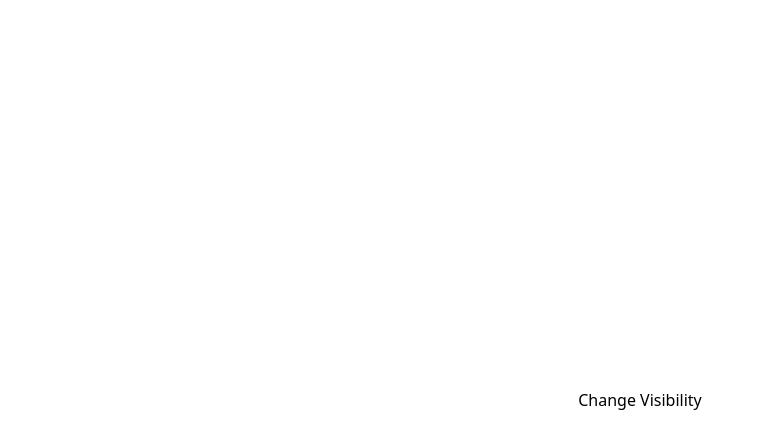
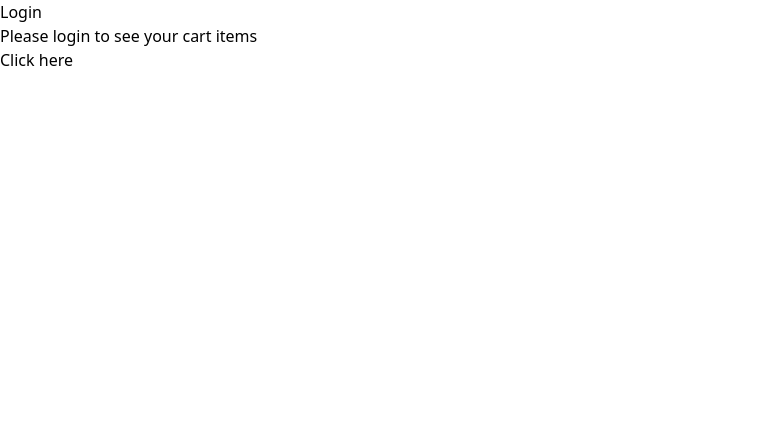
Before and after one commit to ahsaanjee045/10-react-basic, a React (Vite) app: page / in a window 1280 px wide. Shown: the top 448 px of the page, without its empty margins (0-763 px from the left). Built offline with nearby package versions, Linux system fonts and the light colour scheme; no server answers.

Commit message:
added context

```diff
--- a/src/App.jsx
+++ b/src/App.jsx
@@ -1,18 +1,15 @@
-import React, { useState } from "react";
-
-import { Toaster } from "react-hot-toast";
-import Products from "./components/LifeCycle/Products";
+import React from "react";
+import Welcome from "./components/Welcome";
+import Cart from "./components/Cart";
+import Button from "./components/Button";
 
 const App = () => {
-    const [visible, setVisible] = useState(true);
-
+    console.log("App rendering");
     return (
-        <div  className="h-[1500px] App">
-            <Toaster />
-            {visible ? <Products /> : null}
-            <button onClick={() => setVisible(!visible)}>
-                Change Visibility
-            </button>
+        <div className="px-8 pt-5">
+            <Welcome />
+            <Cart />
+            <Button>Click here</Button>
         </div>
     );
 };
--- a/src/components/Button.jsx
+++ b/src/components/Button.jsx
@@ -1,15 +1,14 @@
-import React from "react";
+import React, { useContext } from "react";
+import CountContext from "../context/CountContext";
 
-/**
- * @type {React.FC}
- * @param {React.ComponentPropsWithoutRef<"button">} props
- * @returns {React.JSX.Element}
- */
-const Button = (props) => {
-    return <button onClick={props.onClick}>Button</button>;
+const Button = ({ children }) => {
+    console.log("Button Rendering");
+    const context = useContext(CountContext);
+    return <div>{children}</div>;
 };
 
 export default Button;
+
 // function Button({ text = "Something", mynumber = 3, clr = "lightgray" }) {
 //     return (
 //         <button
--- /dev/null
+++ b/src/components/Cart.jsx
@@ -0,0 +1,19 @@
+import React, { useContext } from "react";
+import CountContext from "../context/CountContext";
+
+const Cart = () => {
+    let { user } = useContext(CountContext);
+    console.log("Cart rendering");
+
+    return (
+        <div className="mx-auto px-6">
+            {user ? (
+                <p>Here are your cart Items</p>
+            ) : (
+                <p>Please login to see your cart items</p>
+            )}
+        </div>
+    );
+};
+
+export default Cart;
--- /dev/null
+++ b/src/components/Welcome.jsx
@@ -0,0 +1,32 @@
+import React, { useContext } from "react";
+import CountContext from "../context/CountContext";
+
+const Welcome = () => {
+    const { user, handleUserLogin, handleUserLogout } = useContext(CountContext);
+
+    console.log("Welcome rendering")
+    return (
+        <div className="mx-auto p-6">
+            {user ? (
+                <div>
+                    <p>Welcome {user.name}</p>{" "}
+                    <button
+                        onClick={handleUserLogout}
+                        className="bg-indigo-600 px-2 py-1 rounded-lg text-white font-semibold"
+                    >
+                        Logout
+                    </button>
+                </div>
+            ) : (
+                <button
+                    onClick={handleUserLogin}
+                    className="bg-indigo-600 px-2 py-1 rounded-lg text-white font-semibold"
+                >
+                    Login
+                </button>
+            )}
+        </div>
+    );
+};
+
+export default Welcome;
--- /dev/null
+++ b/src/context/CountContext.jsx
@@ -0,0 +1,28 @@
+import { createContext, useState } from "react";
+
+const CountContext = createContext();
+
+export default CountContext;
+
+export const CountContextProvider = ({ children }) => {
+    const [user, setUser] = useState(null);
+
+    const handleUserLogin = () => {
+        setUser({ name: "Alex" });
+    };
+    const handleUserLogout = () => {
+        setUser(null);
+    };
+
+    return (
+        <CountContext.Provider
+            value={{ user, handleUserLogin, handleUserLogout }}
+        >
+            {children}
+        </CountContext.Provider>
+    );
+};
+
+// Step 1 : create the context
+// Step 2 : provide the context to the app
+// Step 3 : Consume the context
--- a/src/index.jsx
+++ b/src/index.jsx
@@ -3,9 +3,14 @@ import ReactDOM from "react-dom/client";
 import App from "./App";
 
 import "./index.css";
+import CountContext, { CountContextProvider } from "./context/CountContext";
 
 ReactDOM.createRoot(root).render(
     // <React.StrictMode>
+
+    <CountContextProvider>
         <App />
+    </CountContextProvider>
+
     // </React.StrictMode>
 );
```
Also changed, not shown: src/components/Todos/TodoListItem.jsx (+0 -11 lines).
